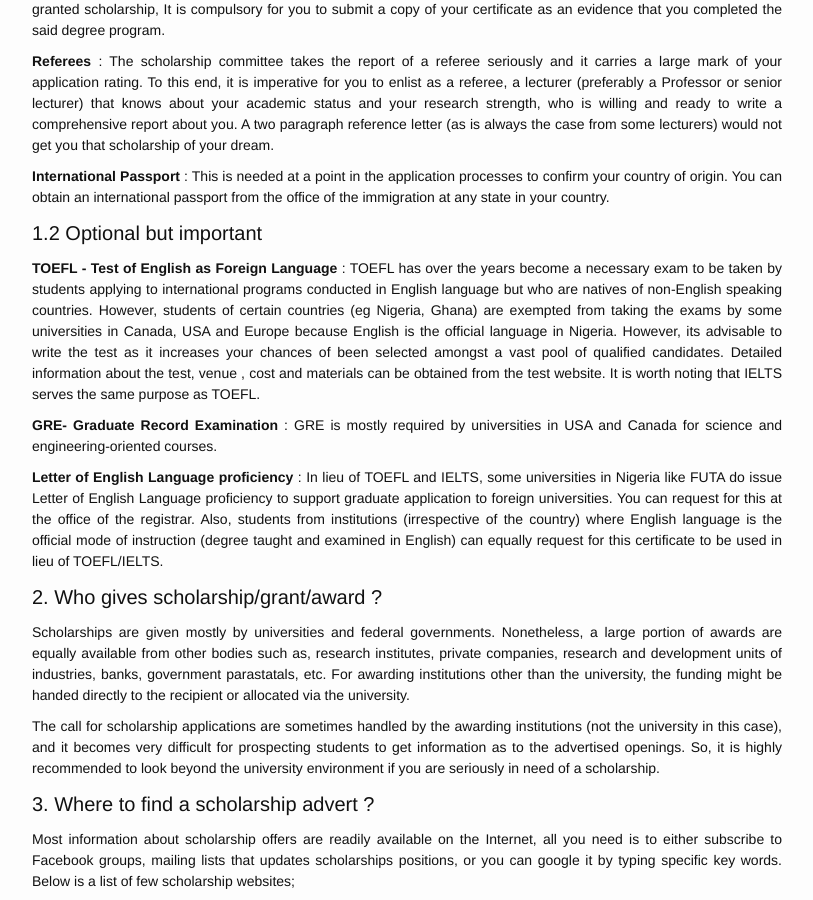
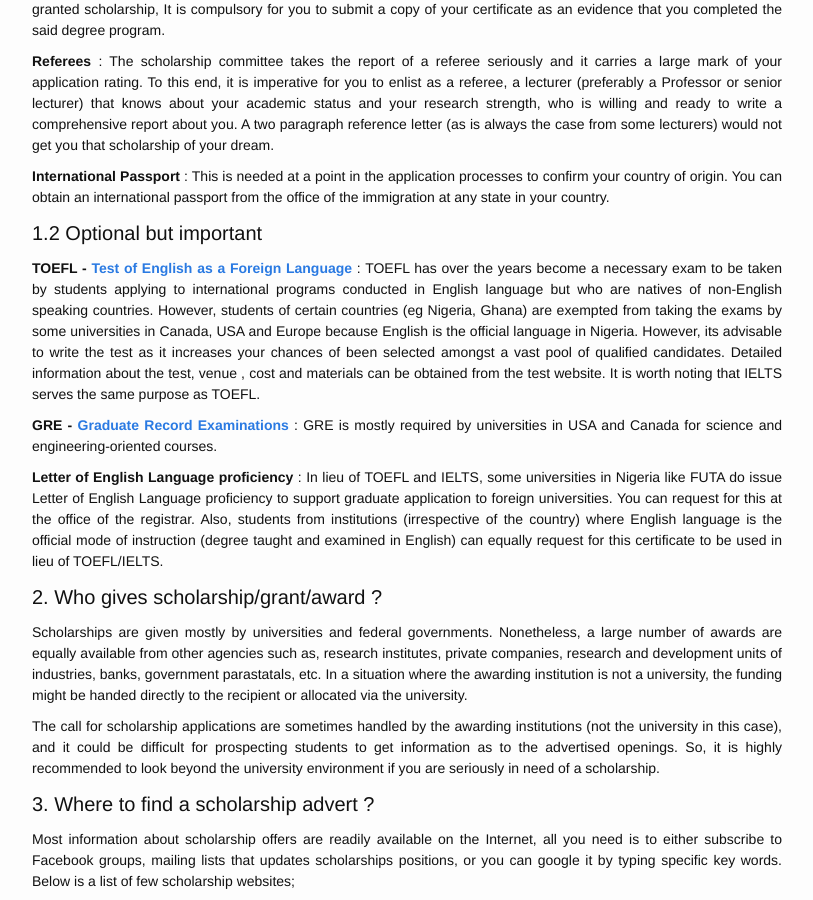
Before and after one commit to adekunleoajayi/adekunleoajayi.github.io, a Jekyll site: the page built from _posts/2017-02-23-scholarship-tips.md, in a window 1280 px wide and 900 px high, scrolled down 1024 px. Shown: the whole window, without its empty margins (233-1046 px from the left). Built offline with Jekyll 4.4.1, drawn with Linux system fonts in a browser that asks for light colours; some of the changed text lies outside the part shown.

Commit message:
launch four

```diff
--- a/_posts/2017-02-23-scholarship-tips.md
+++ b/_posts/2017-02-23-scholarship-tips.md
@@ -46,10 +46,10 @@ Note: Statement of purpose / Letter of Motivation are quite similar but sometime
 #### 1.2 Optional but important
 
 <p style='text-align: justify;'>
-<b>TOEFL - Test of English as Foreign Language</b> : TOEFL has over the years become a necessary exam to be taken by students applying to international programs conducted in English language but who are natives of non-English speaking countries. However, students of certain countries (eg Nigeria, Ghana) are exempted from taking the exams by some universities in Canada, USA and Europe because English is the official language in Nigeria. However, its advisable to write the test as it increases your chances of been selected amongst a vast pool of qualified candidates. Detailed information about the test, venue , cost and materials can be obtained from the test website. It is worth noting that IELTS serves the same purpose as TOEFL.</p>
+<b>TOEFL - <a href="https://www.ets.org/toefl" target="_blank">Test of English as a Foreign Language</a> </b> : TOEFL has over the years become a necessary exam to be taken by students applying to international programs conducted in English language but who are natives of non-English speaking countries. However, students of certain countries (eg Nigeria, Ghana) are exempted from taking the exams by some universities in Canada, USA and Europe because English is the official language in Nigeria. However, its advisable to write the test as it increases your chances of been selected amongst a vast pool of qualified candidates. Detailed information about the test, venue , cost and materials can be obtained from the test website. It is worth noting that IELTS serves the same purpose as TOEFL.</p>
 
 <p style='text-align: justify;'>
-<b>GRE- Graduate Record Examination </b>: GRE is mostly required by universities in USA and Canada for science and engineering-oriented courses.</p>
+<b>GRE - <a href="https://www.ets.org/gre/" target="_blank">Graduate Record Examinations </a> </b>: GRE is mostly required by universities in USA and Canada for science and engineering-oriented courses.</p>
 
 <p style='text-align: justify;'>
 <b>Letter of English Language proficiency </b>: In lieu of TOEFL and IELTS, some universities in Nigeria like FUTA do issue Letter of English Language proficiency to support graduate application to foreign universities. You can request for this at the office of the registrar. Also, students from institutions (irrespective of the country) where English language is the official mode of instruction (degree taught and examined in English) can equally request for this certificate to be used in lieu of TOEFL/IELTS. </p>
@@ -57,10 +57,10 @@ Note: Statement of purpose / Letter of Motivation are quite similar but sometime
 
 #### 2. Who gives scholarship/grant/award ?
 <p style='text-align: justify;'>
-Scholarships are given mostly by universities and federal governments. Nonetheless, a large portion of awards are equally available from other bodies such as, research institutes, private companies, research and development units of industries, banks, government parastatals, etc. For awarding institutions other than the university, the funding might be handed directly to the recipient or allocated via the university. </p>
+Scholarships are given mostly by universities and federal governments. Nonetheless, a large number of awards are equally available from other agencies such as, research institutes, private companies, research and development units of industries, banks, government parastatals, etc. In a situation where the awarding institution is not a university, the funding might be handed directly to the recipient or allocated via the university. </p>
 
 <p style='text-align: justify;'>
-The call for scholarship applications are sometimes handled by the awarding institutions (not the university in this case), and it becomes very difficult for prospecting students to get information as to the advertised openings. So, it is highly recommended to look beyond the university environment if you are seriously in need of a scholarship.   </p>
+The call for scholarship applications are sometimes handled by the awarding institutions (not the university in this case), and it could be difficult for prospecting students to get information as to the advertised openings. So, it is highly recommended to look beyond the university environment if you are seriously in need of a scholarship. </p>
 
 
 #### 3. Where to find a scholarship advert ?
```
Also changed, not shown: other parts of _posts/2017-02-23-scholarship-tips.md (+1 -1 lines), index.md (+1 -1 lines), 3 other files.
